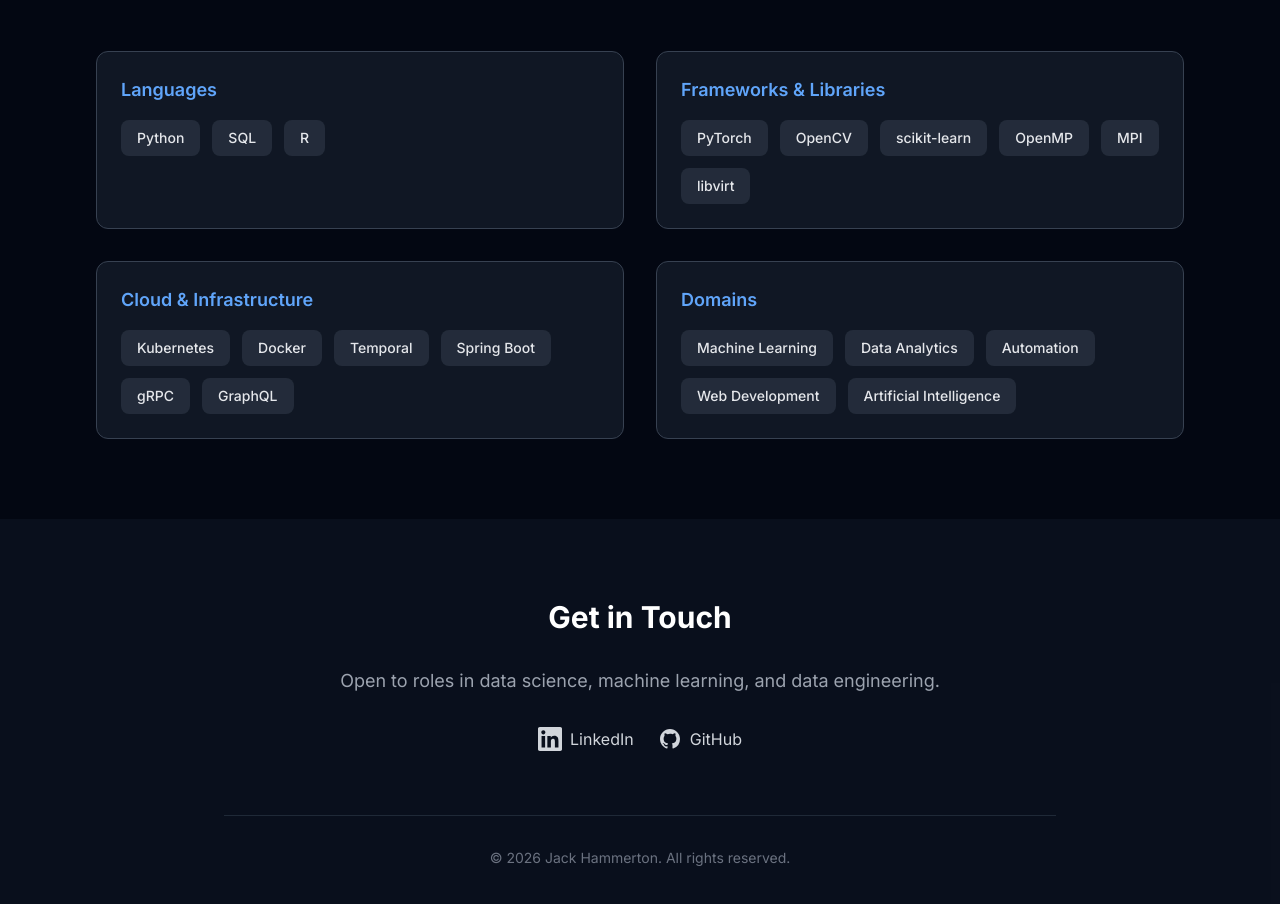
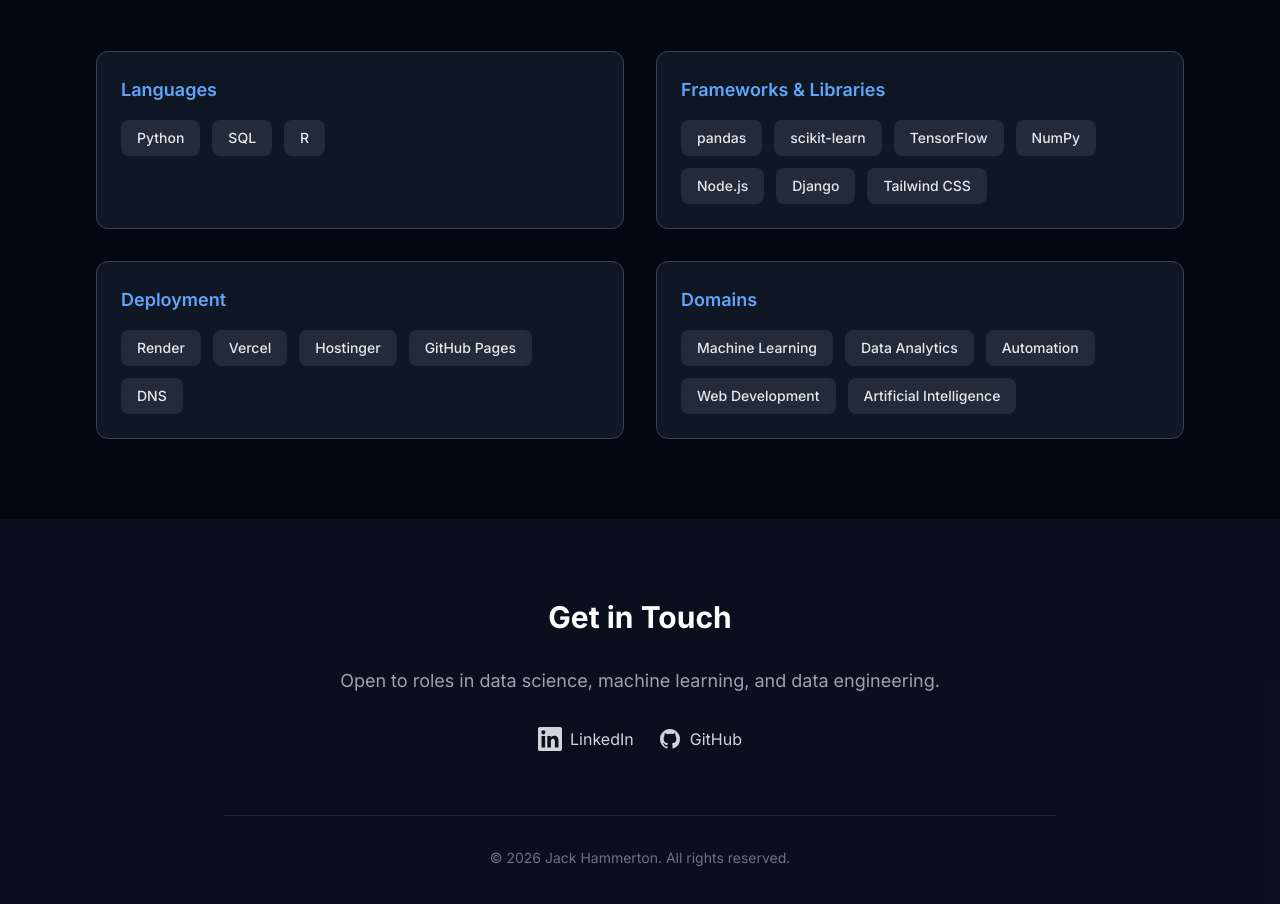
Before and after one commit to Jhammerton/jhammerton.github.io, a Next.js app: page / in a window 1280 px wide. Shown: the part 5160-6064 px from the top of the page. Built offline with nearby package versions, Linux system fonts and the light colour scheme.

Commit message:
changed cloud and infrastructure section to deployment

```diff
--- a/components/SkillsSection.tsx
+++ b/components/SkillsSection.tsx
@@ -5,11 +5,11 @@
   },
   {
     name: "Frameworks & Libraries",
-    skills: ["PyTorch", "OpenCV", "scikit-learn", "OpenMP", "MPI", "libvirt"],
+    skills: ["pandas", "scikit-learn", "TensorFlow", "NumPy", "Node.js", "Django", "Tailwind CSS"]
   },
   {
-    name: "Cloud & Infrastructure",
-    skills: ["Kubernetes", "Docker", "Temporal", "Spring Boot", "gRPC", "GraphQL"],
+    name: "Deployment",
+    skills: ["Render", "Vercel", "Hostinger", "GitHub Pages", "DNS"]
   },
   {
     name: "Domains",
```
